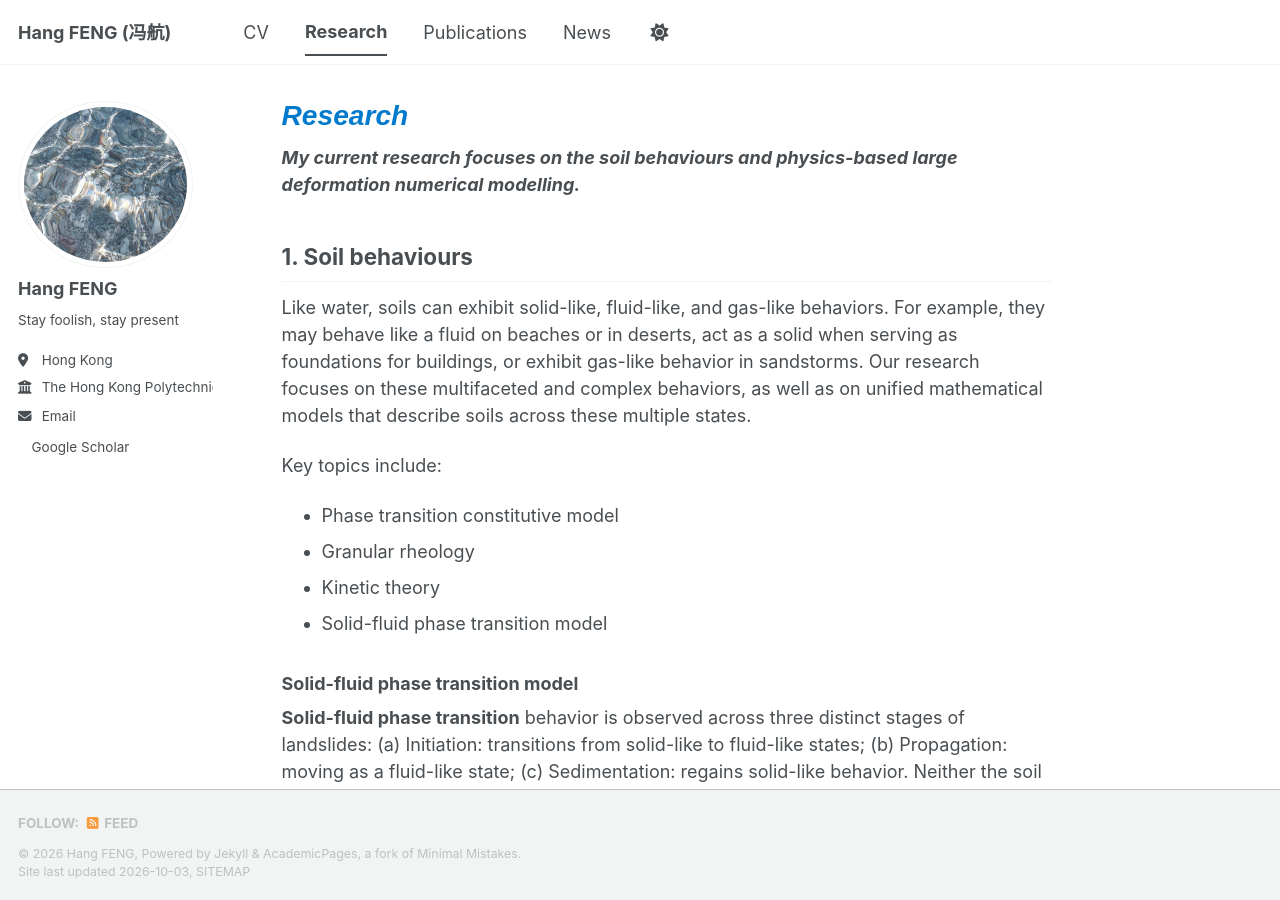
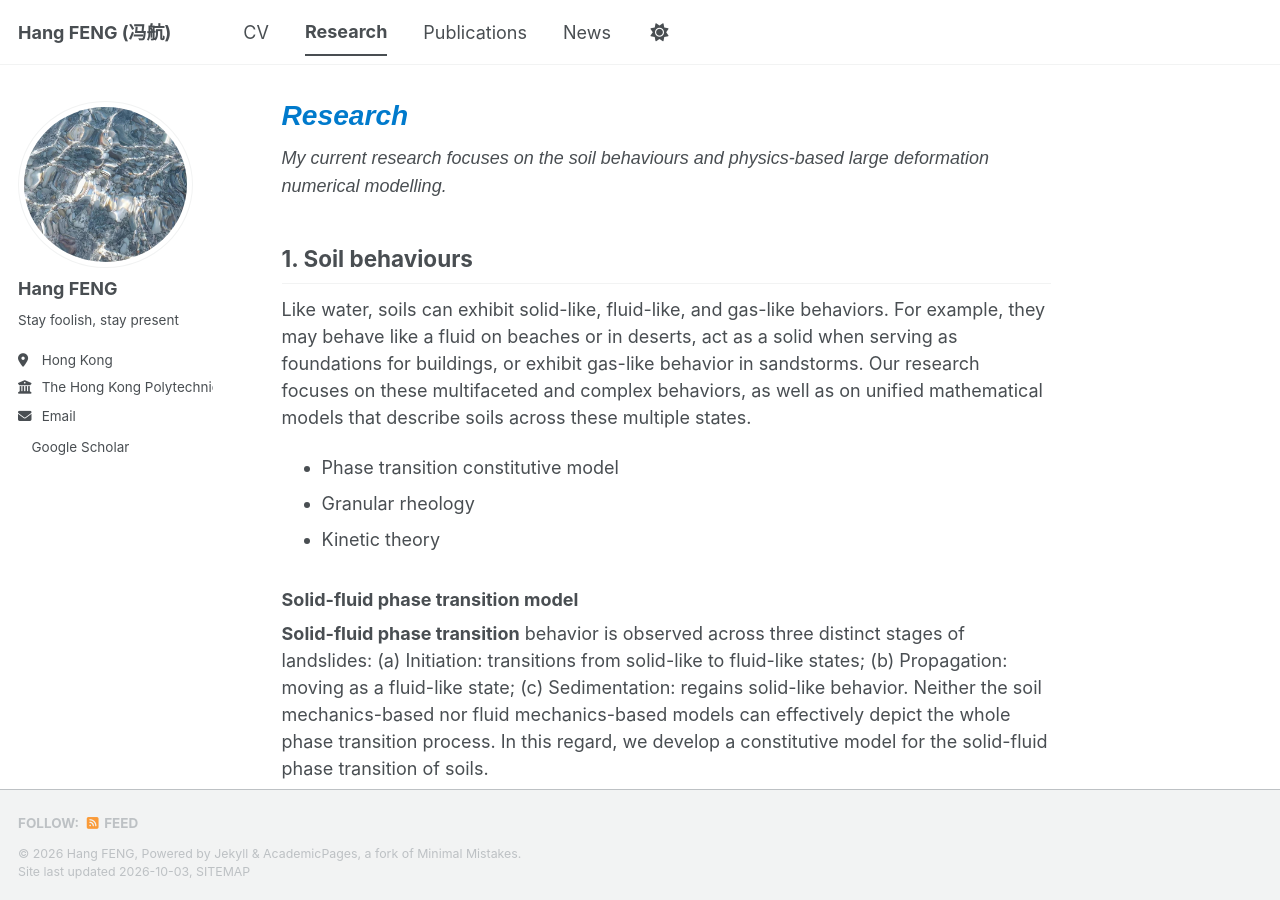
Before and after one commit to fenghang454/fenghang454.github.io, a Jekyll site: the page built from _pages/research.md, in a window 1280 px wide and 900 px high. Built offline with Jekyll 4.4.1, drawn with Linux system fonts in a browser that asks for light colours; a style sheet for code colours, icons or effects is not loaded.

Commit message:
Update research.md

```diff
--- a/_pages/research.md
+++ b/_pages/research.md
@@ -4,19 +4,15 @@ permalink: /research/
 author_profile: true
 ---
 
-<span style="font-weight: bold; font-style: italic">
+<span style="font-family: Arial, sans-serif; font-style: italic;">
   My current research focuses on the soil behaviours and physics-based large deformation numerical modelling.
 </span>
 
 ## 1. Soil behaviours
 Like water, soils can exhibit solid-like, fluid-like, and gas-like behaviors. For example, they may behave like a fluid on beaches or in deserts, act as a solid when serving as foundations for buildings, or exhibit gas-like behavior in sandstorms. Our research focuses on these multifaceted and complex behaviors, as well as on unified mathematical models that describe soils across these multiple states.
-
-Key topics include:
-
 - Phase transition constitutive model
 - Granular rheology
 - Kinetic theory
-- Solid-fluid phase transition model
 
 ### Solid-fluid phase transition model
 **Solid-fluid phase transition** behavior is observed across three distinct stages of landslides: (a) Initiation: transitions from solid-like to fluid-like states; (b) Propagation: moving as a fluid-like state; (c) Sedimentation: regains solid-like behavior. Neither the soil mechanics-based nor fluid mechanics-based models can effectively depict the whole phase transition process. In this regard, we develop a constitutive model for the solid-fluid phase transition of soils.
```
